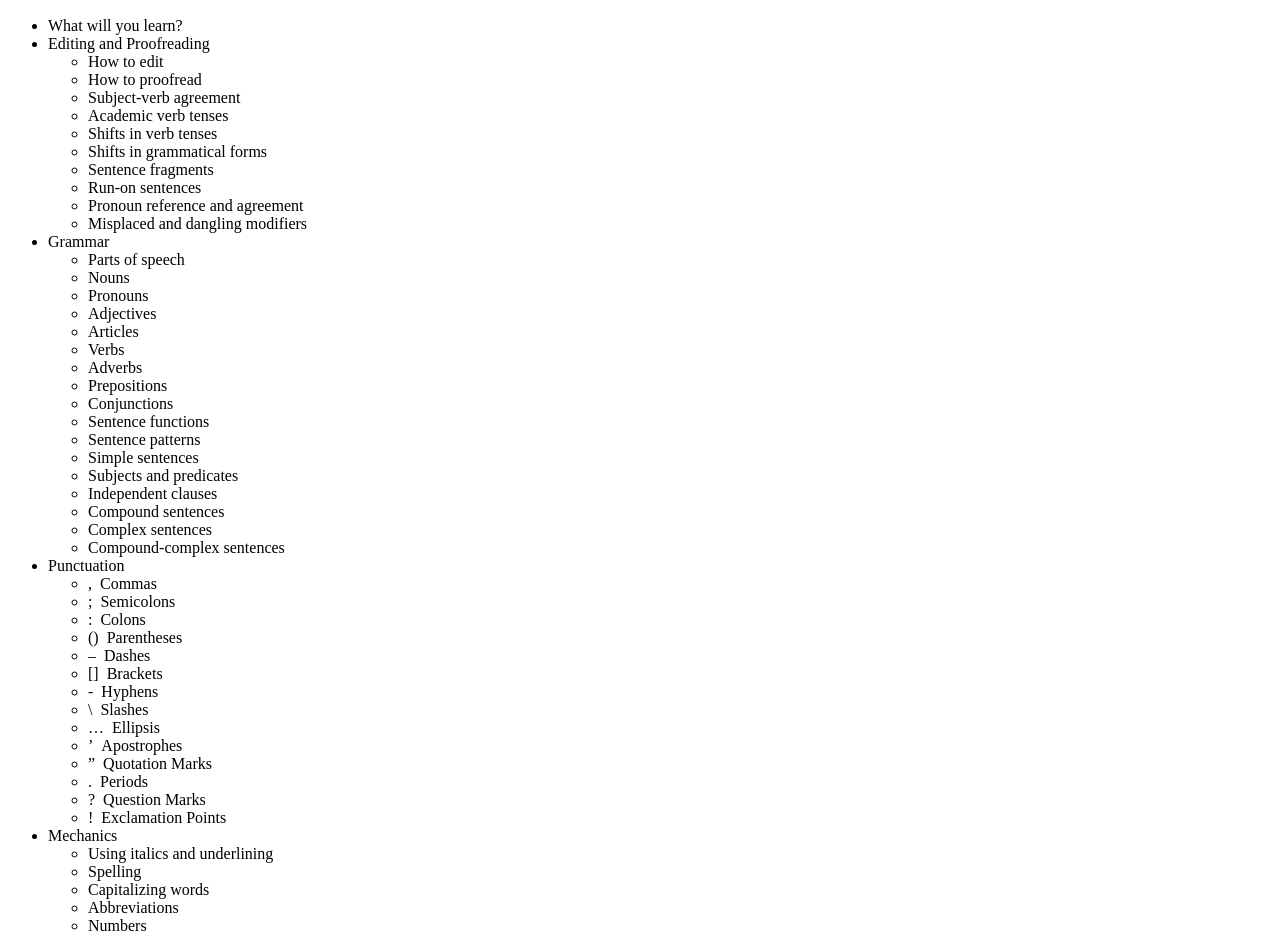
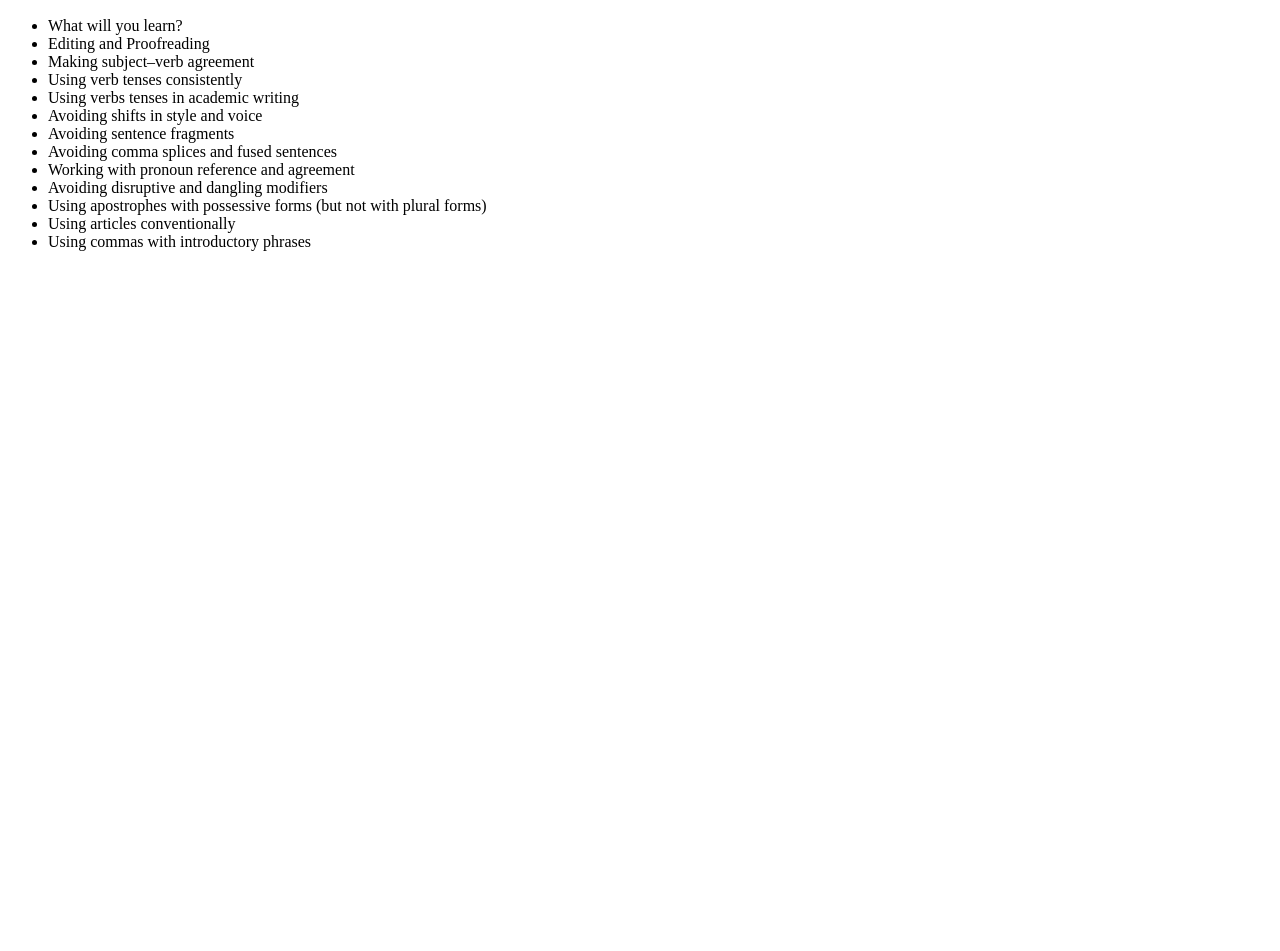
Before and after one commit to andrewmcconville/handbook, a plain HTML site: page part-9/part-9.html in a window 1280 px wide. Shown: the part 65-1016 px from the top of the page. After the commit the page ends 800 px from the top, so only its background shows below. Drawn offline with nearby package versions, Linux system fonts and the light colour scheme; files that its build step writes are made by us from their sources.

Commit message:
updates pat 9 menu

```diff
--- a/part-9/part-9.html
+++ b/part-9/part-9.html
@@ -6,68 +6,18 @@
 
 		<ul class="nav">
 			<li><a>What will you learn?</a></li>
-			<li><a>Editing and Proofreading</a>
-				<ul class="sub-nav">
-					<li><a>How to edit</a></li>
-					<li><a>How to proofread</a></li>
-					<li><a>Subject-verb agreement</a></li>
-					<li><a>Academic verb tenses</a></li>
-					<li><a>Shifts in verb tenses</a></li>
-					<li><a>Shifts in grammatical forms</a></li>
-					<li><a>Sentence fragments</a></li>
-					<li><a>Run-on sentences</a></li>
-					<li><a>Pronoun reference and agreement</a></li>
-					<li><a>Misplaced and dangling modifiers</a></li>
-				</ul>
-			</li>
-			<li><a>Grammar</a>
-				<ul class="sub-nav">
-					<li><a>Parts of speech</a></li>
-					<li><a>Nouns</a></li>
-					<li><a>Pronouns</a></li>
-					<li><a>Adjectives</a></li>
-					<li><a>Articles</a></li>
-					<li><a>Verbs</a></li>
-					<li><a>Adverbs</a></li>
-					<li><a>Prepositions</a></li>
-					<li><a>Conjunctions</a></li>
-					<li><a>Sentence functions</a></li>
-					<li><a>Sentence patterns</a></li>
-					<li><a>Simple sentences</a></li>
-					<li><a>Subjects and predicates</a></li>
-					<li><a>Independent clauses</a></li>
-					<li><a>Compound sentences</a></li>
-					<li><a>Complex sentences</a></li>
-					<li><a>Compound-complex sentences</a></li>
-				</ul>
-			</li>
-			<li><a>Punctuation</a>
-				<ul class="sub-nav">
-					<li><a>,&nbsp;&nbsp;Commas</a></li>
-					<li><a>;&nbsp;&nbsp;Semicolons</a></li>
-					<li><a>:&nbsp;&nbsp;Colons</a></li>
-					<li><a>()&nbsp;&nbsp;Parentheses</a></li>
-					<li><a>–&nbsp;&nbsp;Dashes</a></li>
-					<li><a>[]&nbsp;&nbsp;Brackets</a></li>
-					<li><a>-&nbsp;&nbsp;Hyphens</a></li>
-					<li><a>\&nbsp;&nbsp;Slashes</a></li>
-					<li><a>…&nbsp;&nbsp;Ellipsis</a></li>
-					<li><a>’&nbsp;&nbsp;Apostrophes</a></li>
-					<li><a>”&nbsp;&nbsp;Quotation Marks</a></li>
-					<li><a>.&nbsp;&nbsp;Periods</a></li>
-					<li><a>?&nbsp;&nbsp;Question Marks</a></li>
-					<li><a>!&nbsp;&nbsp;Exclamation Points</a></li>
-				</ul>
-			</li>
-			<li><a>Mechanics</a>
-				<ul class="sub-nav">
-					<li><a>Using italics and underlining</a></li>
-					<li><a>Spelling</a></li>
-					<li><a>Capitalizing words</a></li>
-					<li><a>Abbreviations</a></li>
-					<li><a>Numbers</a></li>
-				</ul>
-			</li>
+			<li><a>Editing and Proofreading</a></li>
+			<li><a>Making subject–verb agreement</a></li>
+			<li><a>Using verb tenses consistently</a></li>
+			<li><a>Using verbs tenses in academic writing</a></li>
+			<li><a>Avoiding shifts in style and voice</a></li>
+			<li><a>Avoiding sentence fragments</a></li>
+			<li><a>Avoiding comma splices and fused sentences</a></li>
+			<li><a>Working with pronoun reference and agreement</a></li>
+			<li><a>Avoiding disruptive and dangling modifiers</a></li>
+			<li><a>Using apostrophes with possessive forms (but not with plural forms)</a></li>
+			<li><a>Using articles conventionally</a></li>
+			<li><a>Using commas with introductory phrases</a></li>
 		</ul>
 	</nav>
 
```
